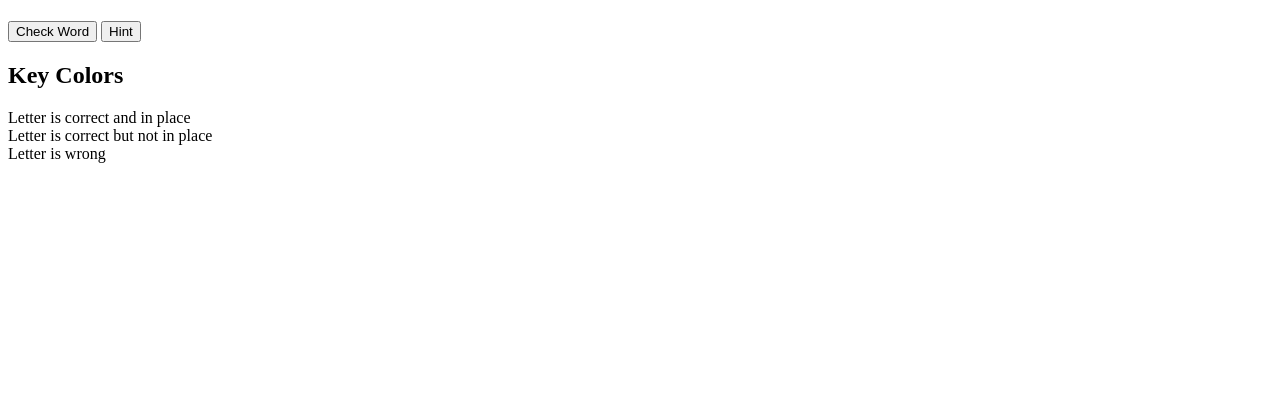
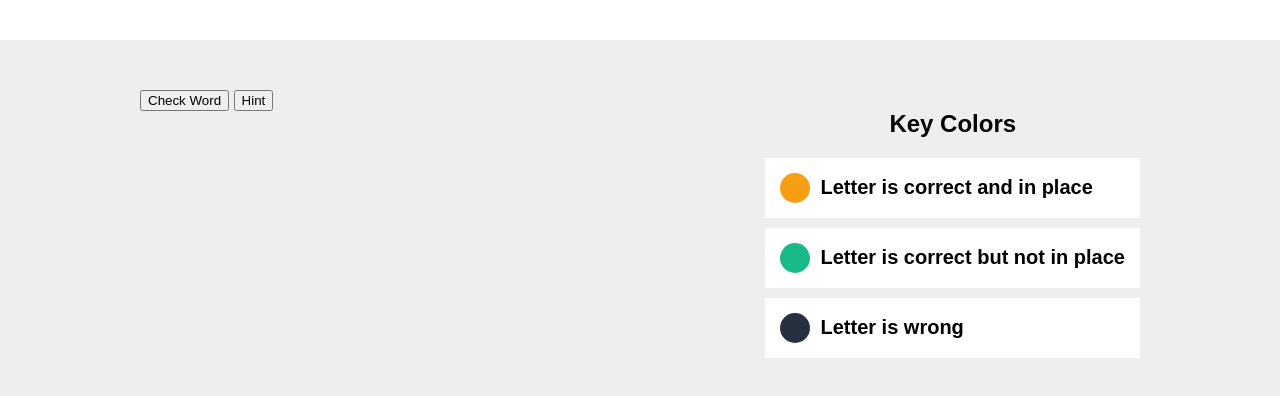
Before and after one commit to snagy11224-cmyk/GuessTheWordApp_js, a plain HTML site: page index.html in a window 1280 px wide. Drawn offline with Linux system fonts and the light colour scheme.

Commit message:
basic css added

```diff
--- /dev/null
+++ b/guess.css
@@ -0,0 +1,60 @@
+* {
+  box-sizing: border-box;
+}
+:root{
+  --primary-color:rgb(234, 172, 172);
+}
+body{
+  margin: 0;
+  background-color: #eee;
+  font-family: Arial, Helvetica, sans-serif;
+}
+h1{
+  text-align: center;
+  padding: 20px;
+  margin: 0 0 50px;
+  background-color: white;
+}
+.guess-game{
+  text-align: center;
+  width: 1000px;
+  margin: 20px auto;
+  display: flex;
+  align-items: flex-start;
+  justify-content: space-between;
+  .game-area{
+  text-align: center;
+  display: flex;
+width: 100%;
+
+}
+}
+.key-colors{
+    margin-left: auto !important;
+  .key-color{
+    display: flex;
+    align-items: center;
+    padding: 15px;
+    background-color: white;
+    margin-bottom: 10px;
+    .key{
+      width: 30px;
+      height: 30px;
+      border-radius: 50%;
+      margin-right: 10px;
+      &.in-place{
+        background-color: #f89e13;
+      }
+      &.not-in-place{
+        background-color: #18ba89;
+      }
+      &.no{
+        background-color: #27303f;
+      }
+    }
+    .key-text{
+      font-size: 20px;
+      font-weight:bold ;
+    }
+  }
+}
--- a/index.html
+++ b/index.html
@@ -4,6 +4,7 @@
     <meta charset="UTF-8" />
     <meta name="viewport" content="width=device-width, initial-scale=1.0" />
     <title>Document</title>
+    <link rel="stylesheet" href="guess.css">
   </head>
   <body>
     <h1></h1>
@@ -18,19 +19,21 @@
         <div class="key-colors">
           <h2>Key Colors</h2>
           <div class="key-color">
-            <div class="key"></div>
+            <div class="key in-place"></div>
             <div class="key-text">Letter is correct and in place</div>
           </div>
           <div class="key-color">
-            <div class="key"></div>
+            <div class="key not-in-place"></div>
             <div class="key-text">Letter is correct but not in place</div>
           </div>
           <div class="key-color">
-            <div class="key"></div>
+            <div class="key no"></div>
             <div class="key-text">Letter is wrong</div>
           </div>
         </div>
       </div>
     </div>
+    <footer> </footer>
+    <script src="guess.js"></script>
   </body>
 </html>
```
Also changed, not shown: guess.js (added), index.js (deleted).
